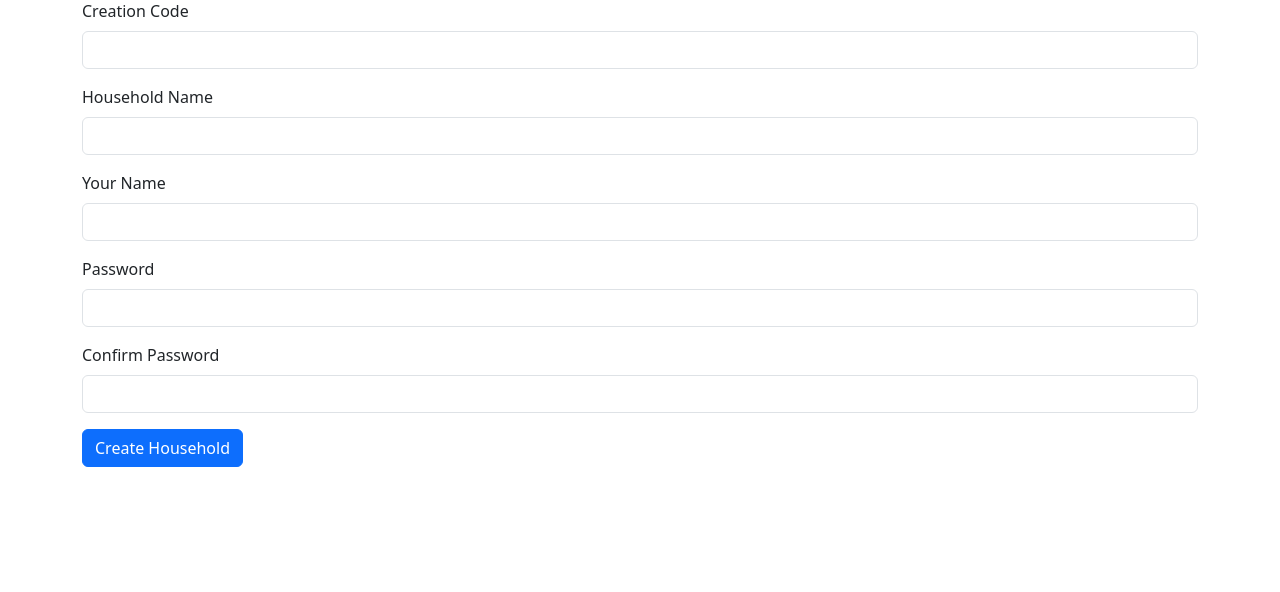
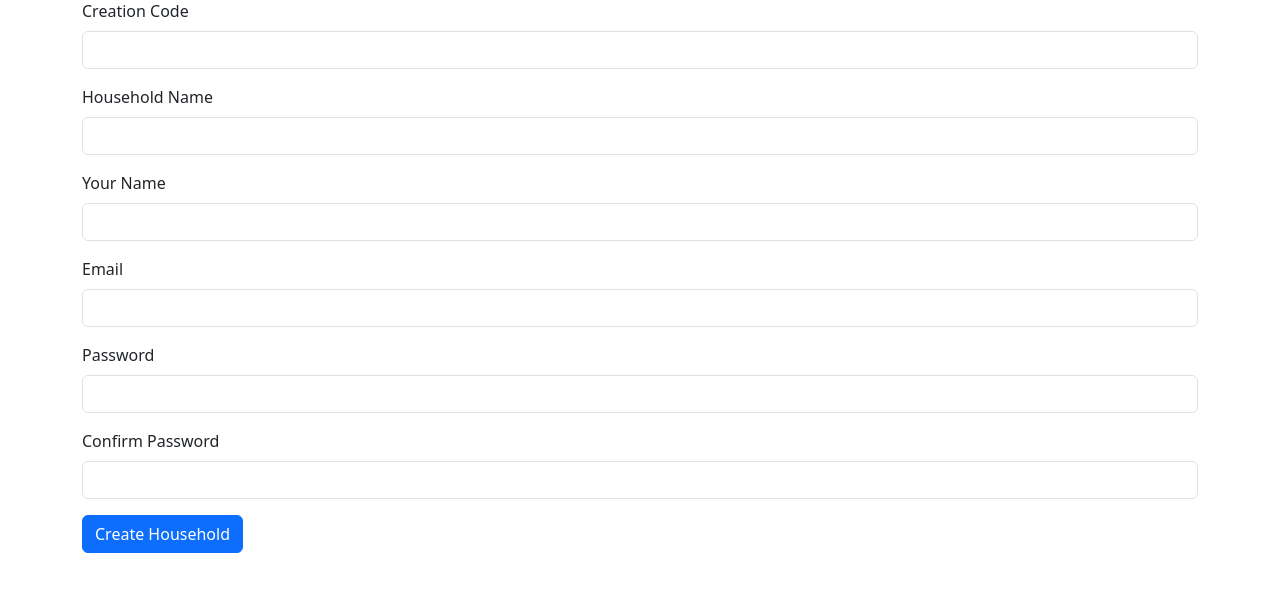
Before and after one commit to mil22156/finance-tool, a Flask app: page /household/new in a window 1280 px wide. Shown: the part 187-779 px from the top of the page. Run offline with Flask 3, Linux system fonts and the light colour scheme.

Commit message:
Add required email field to household creation form

```diff
--- a/templates/household_new.html
+++ b/templates/household_new.html
@@ -19,6 +19,10 @@
             <input type="text" class="form-control" id="username" name="username" required>
         </div>
         <div class="mb-3">
+            <label for="email" class="form-label">Email</label>
+            <input type="email" class="form-control" id="email" name="email" required>
+        </div>
+        <div class="mb-3">
             <label for="password" class="form-label">Password</label>
             <input type="password" class="form-control" id="password" name="password" required>
         </div>
```
